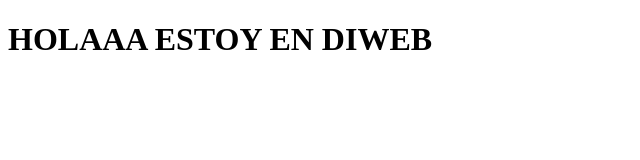
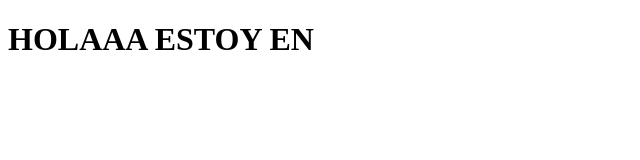
Before and after one commit to Sitocp/sito, a plain HTML site: page Prueba/index.html in a window 1280 px wide. Shown: the whole page, without its empty margins (0-640 px from the left). Drawn offline with Linux system fonts and the light colour scheme.

Commit message:
Jodiendo el sistema

```diff
--- a/Prueba/index.html
+++ b/Prueba/index.html
@@ -7,6 +7,6 @@
     <title>Document</title>
 </head>
 <body>
-    <h1>HOLAAA ESTOY EN DIWEB</h1>
+    <h1>HOLAAA ESTOY EN</h1>
 </body>
 </html>
```
